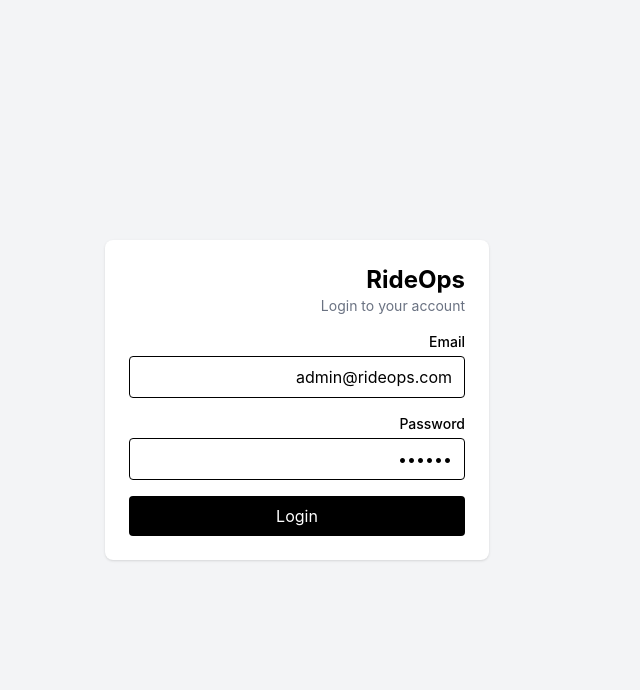
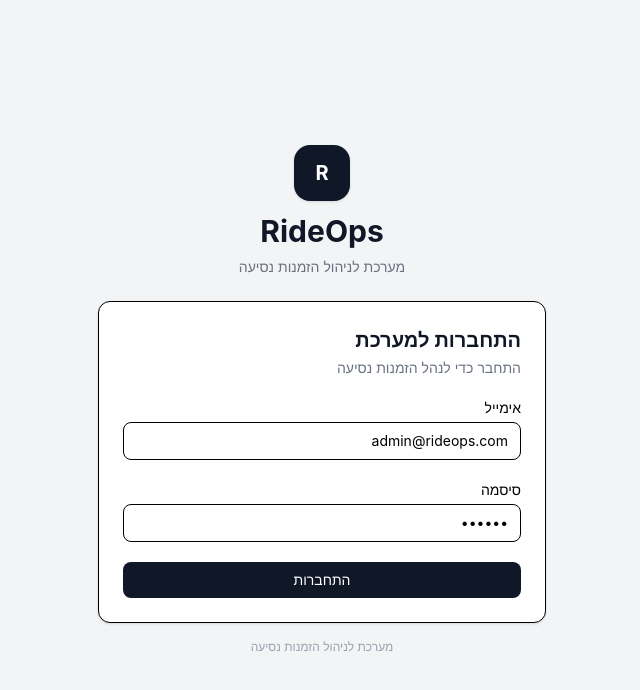
Before and after one commit to Aviv3434/RideOps, a React (Vite) app in the folder frontend/: page /login in a window 1280 px wide. Shown: the top 690 px of the page, without its empty margins (456-1096 px from the left). Built offline with nearby package versions, Linux system fonts and the light colour scheme.

Commit message:
Localize login page to Hebrew RTL

```diff
--- a/frontend/src/constants/labels.ts
+++ b/frontend/src/constants/labels.ts
@@ -1,6 +1,7 @@
 import type { TripStatus } from "../api/tripsApi";
 
 export const labels = {
+  appDescription: "מערכת לניהול הזמנות נסיעה",
   appName: "RideOps",
 
   dashboard: "לוח בקרה",
@@ -129,6 +130,15 @@
   pickupLocationRequired: "יש להזין נקודת איסוף",
   destinationRequired: "יש להזין יעד",
   passengerCountRequired: "כמות הנוסעים חייבת להיות מספר חיובי",
+  loginTitle: "התחברות למערכת",
+  loginSubtitle: "התחבר כדי לנהל הזמנות נסיעה",
+  email: "אימייל",
+  emailPlaceholder: "name@example.com",
+  password: "סיסמה",
+  passwordPlaceholder: "הקלד סיסמה",
+  loginSubmit: "התחברות",
+  loginSubmitting: "מתחבר...",
+  loginError: "האימייל או הסיסמה אינם נכונים",
 };
 
 export const tripStatusLabels: Record<TripStatus, string> = {
--- a/frontend/src/pages/LoginPage.tsx
+++ b/frontend/src/pages/LoginPage.tsx
@@ -1,7 +1,12 @@
 import { useState } from "react";
 import type { FormEvent } from "react";
 import { useNavigate } from "react-router-dom";
+
 import { useAuth } from "../auth/AuthContext";
+import { labels } from "../constants/labels";
+
+import { Button } from "../components/ui/Button";
+import { Card } from "../components/ui/Card";
 
 export function LoginPage() {
   const navigate = useNavigate();
@@ -22,59 +27,91 @@
       await login(email, password);
 
       navigate("/dashboard");
-    }  catch {
-    setError("Invalid email or password");
+    } catch {
+      setError(labels.loginError);
     } finally {
       setIsSubmitting(false);
     }
   }
 
   return (
-    <div className="min-h-screen flex items-center justify-center bg-gray-100 px-4">
-      <form
-        onSubmit={handleSubmit}
-        className="w-full max-w-sm bg-white rounded-lg shadow p-6 space-y-4"
+    <div
+      dir="rtl"
+      className="flex min-h-screen items-center justify-center bg-gray-100 px-4 py-8"
     >
+      <div className="w-full max-w-md">
+        <div className="mb-6 text-center">
+          <div className="mx-auto mb-3 flex h-14 w-14 items-center justify-center rounded-2xl bg-gray-900 text-xl font-bold text-white shadow-sm">
+            R
+          </div>
+
+          <h1 className="text-3xl font-bold text-gray-900">
+            {labels.appName}
+          </h1>
+
+          <p className="mt-2 text-sm text-gray-500">
+            {labels.appDescription}
+          </p>
+        </div>
+
+        <Card className="p-6">
+          <form onSubmit={handleSubmit} className="space-y-5 text-right">
             <div>
-          <h1 className="text-2xl font-bold">RideOps</h1>
-          <p className="text-sm text-gray-500">Login to your account</p>
+              <h2 className="text-xl font-semibold text-gray-900">
+                {labels.loginTitle}
+              </h2>
+
+              <p className="mt-1 text-sm text-gray-500">
+                {labels.loginSubtitle}
+              </p>
             </div>
 
             {error && (
-          <div className="rounded bg-red-50 text-red-700 px-3 py-2 text-sm">
+              <div className="rounded-xl bg-red-50 p-3 text-sm text-red-700">
                 {error}
               </div>
             )}
 
             <div>
-          <label className="block text-sm font-medium mb-1">Email</label>
+              <label className="mb-1 block text-sm font-medium">
+                {labels.email}
+              </label>
+
               <input
-            className="w-full border rounded px-3 py-2"
+                className="w-full rounded-lg border px-3 py-2 text-sm outline-none focus:border-gray-900"
                 value={email}
                 onChange={(event) => setEmail(event.target.value)}
                 type="email"
+                placeholder={labels.emailPlaceholder}
                 autoComplete="email"
               />
             </div>
 
             <div>
-          <label className="block text-sm font-medium mb-1">Password</label>
+              <label className="mb-1 block text-sm font-medium">
+                {labels.password}
+              </label>
+
               <input
-            className="w-full border rounded px-3 py-2"
+                className="w-full rounded-lg border px-3 py-2 text-sm outline-none focus:border-gray-900"
                 value={password}
                 onChange={(event) => setPassword(event.target.value)}
                 type="password"
+                placeholder={labels.passwordPlaceholder}
                 autoComplete="current-password"
               />
             </div>
 
-        <button
-          disabled={isSubmitting}
-          className="w-full bg-black text-white rounded px-4 py-2 disabled:opacity-50"
-        >
-          {isSubmitting ? "Logging in..." : "Login"}
-        </button>
+            <Button disabled={isSubmitting} className="w-full">
+              {isSubmitting ? labels.loginSubmitting : labels.loginSubmit}
+            </Button>
           </form>
+        </Card>
+
+        <p className="mt-4 text-center text-xs text-gray-400">
+          {labels.appDescription}
+        </p>
+      </div>
     </div>
   );
 }
```
Lines whose indentation alone changed are shown as unchanged.
